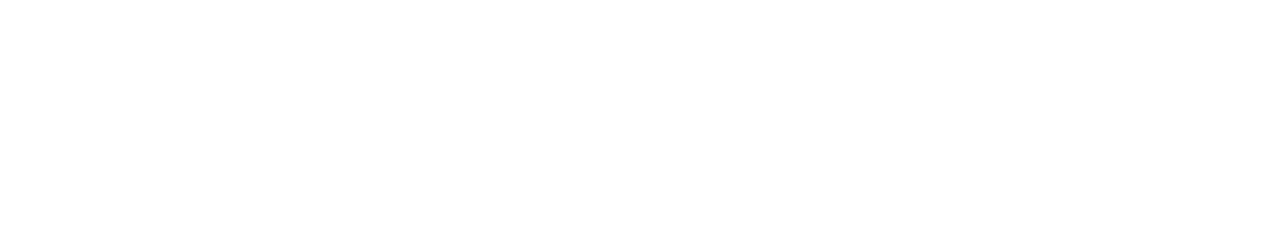
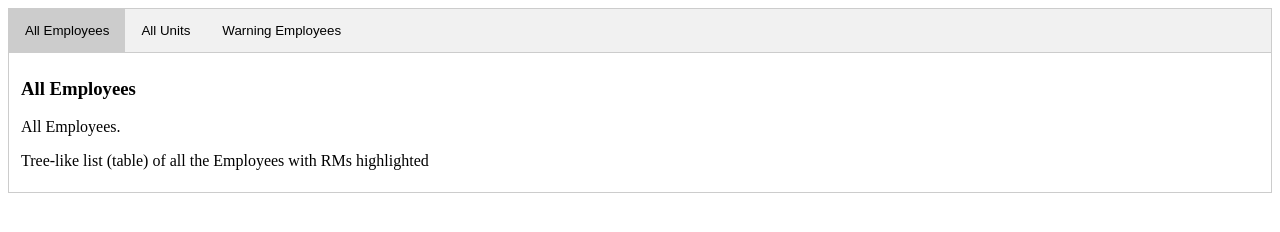
Before and after one commit to eugenewolf507/E-stage2-JS-10, a plain HTML site: page index.html in a window 1280 px wide. Drawn offline with Linux system fonts and the light colour scheme.

Commit message:
feat: add html, css, js for tabs

```diff
--- a/css/style.css
+++ b/css/style.css
@@ -2,3 +2,39 @@
 body {
   padding: 0;
 }
+
+/* Style the tab */
+.tab {
+  overflow: hidden;
+  border: 1px solid #ccc;
+  background-color: #f1f1f1;
+}
+
+/* Style the buttons that are used to open the tab content */
+.tab button {
+  background-color: inherit;
+  float: left;
+  border: none;
+  outline: none;
+  cursor: pointer;
+  padding: 14px 16px;
+  transition: 0.3s;
+}
+
+/* Change background color of buttons on hover */
+.tab button:hover {
+  background-color: #ddd;
+}
+
+/* Create an active/current tablink class */
+.tab button.active {
+  background-color: #ccc;
+}
+
+/* Style the tab content */
+.tabcontent {
+  display: none;
+  padding: 6px 12px;
+  border: 1px solid #ccc;
+  border-top: none;
+}
--- a/index.html
+++ b/index.html
@@ -1,11 +1,54 @@
 <!DOCTYPE html>
 <html>
   <head>
-      <title>JS Patterns</title>
-      <meta name='viewport' content='width=device-width, initial-scale=1.0, user-scalable=0'>
+    <title>JS Patterns</title>
+    <meta
+      name="viewport"
+      content="width=device-width, initial-scale=1.0, user-scalable=0"
+    />
+    <link rel="stylesheet" href="./css/style.css" />
   </head>
 
   <body>
+    <div class="tab">
+      <button
+        class="tablinks"
+        onclick="openTab(event, 'allEmployees')"
+        id="defaultOpen"
+      >
+        All Employees
+      </button>
+      <button class="tablinks" onclick="openTab(event, 'allUnits')">
+        All Units
+      </button>
+      <button class="tablinks" onclick="openTab(event, 'warningEmployees')">
+        Warning Employees
+      </button>
+    </div>
+
+    <div id="allEmployees" class="tabcontent">
+      <h3>All Employees</h3>
+      <p>All Employees.</p>
+      <p>Tree-like list (table) of all the Employees with RMs highlighted</p>
+    </div>
+
+    <div id="allUnits" class="tabcontent">
+      <h3>All Units</h3>
+      <p>All Units.</p>
+      <p>
+        Tree-like list (table) of units with average data by unit (all
+        employees)
+      </p>
+    </div>
+
+    <div id="warningEmployees" class="tabcontent">
+      <h3>Warning Employees</h3>
+      <p>Warning Employees.</p>
+      <p>
+        List of employees selected by a specific criterion (to be chosen on your
+        own, e.g. performance is low and salary is above average by pool)
+      </p>
+    </div>
     <script src="js/index.js"></script>
   </body>
 </html>
--- a/js/index.js
+++ b/js/index.js
@@ -1 +1,24 @@
 // Your code goed here
+
+document.getElementById('defaultOpen').click();
+
+function openTab(evt, cityName) {
+  // Declare all variables
+  let i, tabcontent, tablinks;
+
+  // Get all elements with class="tabcontent" and hide them
+  tabcontent = document.getElementsByClassName('tabcontent');
+  for (i = 0; i < tabcontent.length; i++) {
+    tabcontent[i].style.display = 'none';
+  }
+
+  // Get all elements with class="tablinks" and remove the class "active"
+  tablinks = document.getElementsByClassName('tablinks');
+  for (i = 0; i < tablinks.length; i++) {
+    tablinks[i].className = tablinks[i].className.replace(' active', '');
+  }
+
+  // Show the current tab, and add an "active" class to the button that opened the tab
+  document.getElementById(cityName).style.display = 'block';
+  evt.currentTarget.className += ' active';
+}
```
